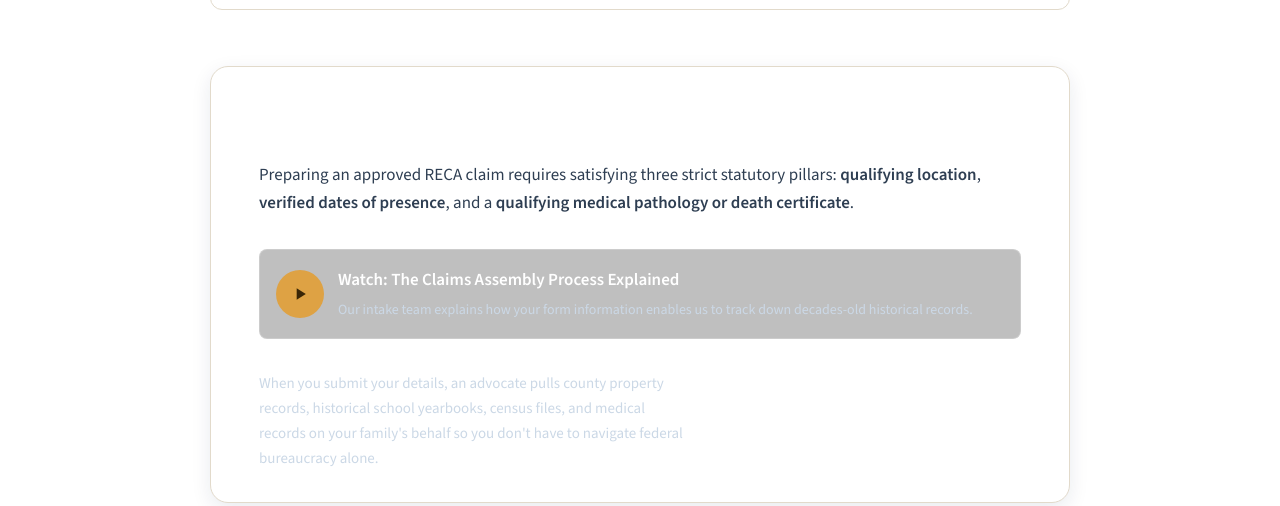
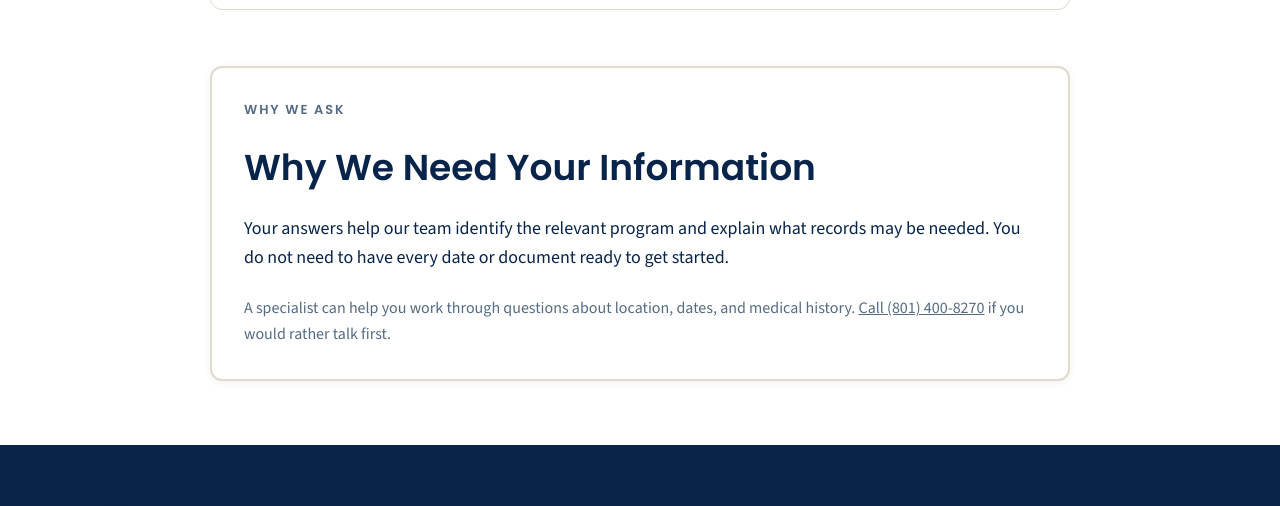
Before and after one commit to aheiner2001/Downwinders-Advocates, an Eleventy site: page src/pages/check.njk in a window 1280 px wide. Shown: the part 3113-3619 px from the top of the page. Built offline with nearby package versions, Linux system fonts and the light colour scheme; Eleventy itself is replaced by a stand-in of ours; files that its build step writes are made by us from their sources; no server answers; what csv-parse would draw is missing.

Commit message:
Replace eligibility video placeholder with useful explanation

```diff
--- a/src/pages/check.njk
+++ b/src/pages/check.njk
@@ -143,26 +143,12 @@ extraScripts: '<script src="/js/screener.js" defer></script>'
       </div>
     </div>
 
-    <!-- Explainer Video Section -->
-    <div class="consultation-card" style="max-width:860px;margin:var(--sp4) auto 0;width:100%;text-align:left;align-items:flex-start">
-      <h3 style="color:#FFFFFF;font-size:24px">Why We Need You To Fill Out This Form</h3>
-      <p style="max-width:100%">
-        Preparing an approved RECA claim requires satisfying three strict statutory pillars: <strong>qualifying location</strong>, <strong>verified dates of presence</strong>, and a <strong>qualifying medical pathology or death certificate</strong>.
-      </p>
-      <div style="background:rgba(0,0,0,0.25);border:1px solid rgba(255,255,255,0.2);border-radius:8px;padding:16px;width:100%;margin:8px 0">
-        <div style="display:flex;gap:14px;align-items:center">
-          <div style="width:48px;height:48px;border-radius:50%;background:var(--accent);display:grid;place-items:center;flex-shrink:0;color:#3A2606">
-            <svg width="20" height="20" viewBox="0 0 24 24" fill="currentColor"><path d="M8 5v14l11-7z"/></svg>
-          </div>
-          <div>
-            <strong style="color:#FFFFFF;font-size:17px;display:block">Watch: The Claims Assembly Process Explained</strong>
-            <span style="color:#CBD8E6;font-size:14px">Our intake team explains how your form information enables us to track down decades-old historical records.</span>
-          </div>
-        </div>
-      </div>
-      <p style="font-size:15px;color:#CBD8E6">
-        When you submit your details, an advocate pulls county property records, historical school yearbooks, census files, and medical records on your family's behalf so you don't have to navigate federal bureaucracy alone.
-      </p>
+    <!-- Explanation while the team prepares a video -->
+    <div class="form-card" style="max-width:860px;margin:var(--sp4) auto 0;width:100%">
+      <p class="eyebrow">Why we ask</p>
+      <h2>Why We Need Your Information</h2>
+      <p>Your answers help our team identify the relevant program and explain what records may be needed. You do not need to have every date or document ready to get started.</p>
+      <p class="muted">A specialist can help you work through questions about location, dates, and medical history. <a href="tel:{{ site.phoneTel }}">Call {{ site.phoneDisplay }}</a> if you would rather talk first.</p>
     </div>
 
   </div>
```
